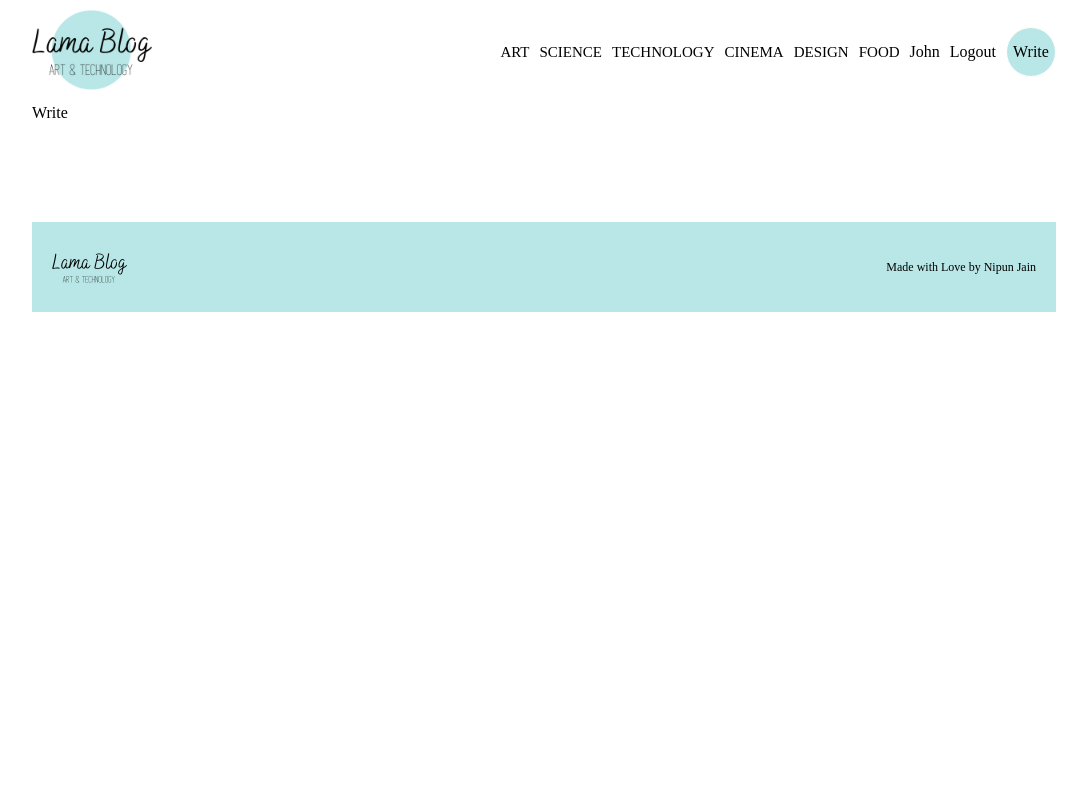
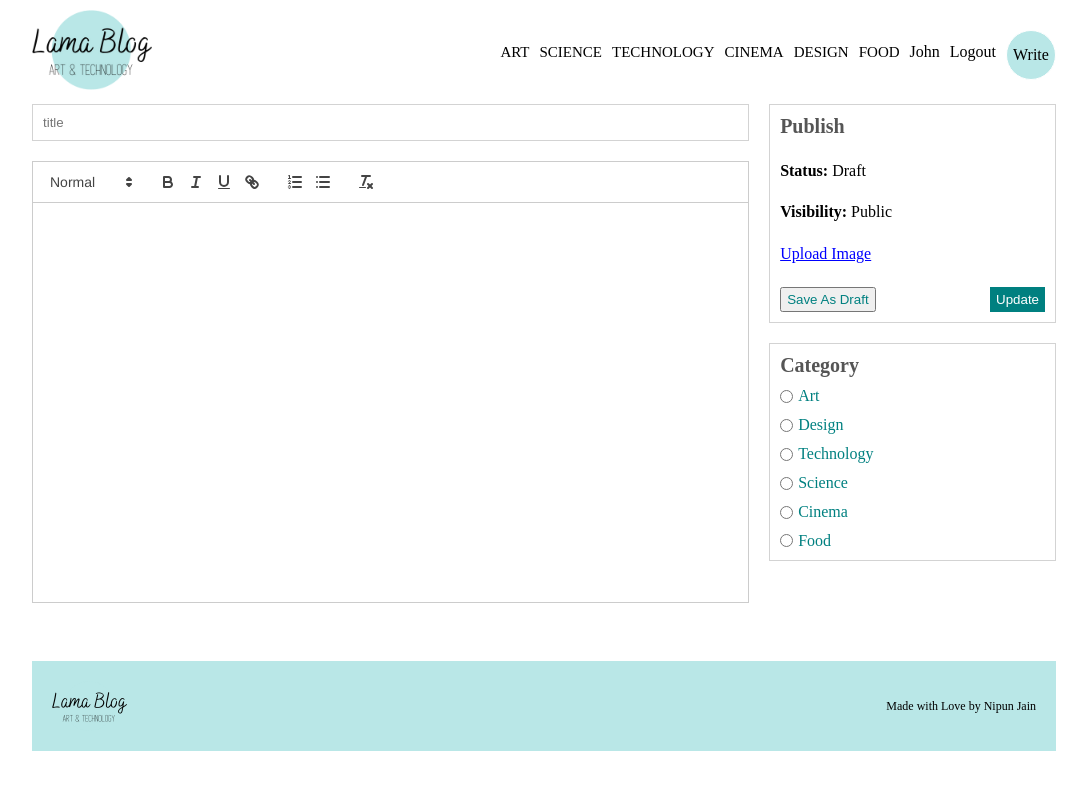
Before and after one commit to codenipun/Blog-App-Frontend, a React (Create React App) app: page /write in a window 1280 px wide. Shown: the top 790 px of the page, without its empty margins (96-1183 px from the left). Built offline with nearby package versions, Linux system fonts and the light colour scheme.

Commit message:
Write page done.

```diff
--- a/package.json
+++ b/package.json
@@ -8,6 +8,7 @@
     "@testing-library/user-event": "^13.5.0",
     "react": "^18.2.0",
     "react-dom": "^18.2.0",
+    "react-quill": "^2.0.0",
     "react-router-dom": "^6.22.3",
     "react-scripts": "5.0.1",
     "sass": "^1.75.0",
--- a/src/Components/Navbar/Navbar.jsx
+++ b/src/Components/Navbar/Navbar.jsx
@@ -7,9 +7,9 @@ const Navbar = () => {
   return (
     <div className='nav-bar'>
       <div className='container'>
-        <div className='logo'>
+        <Link className='logo'>
           <img src={Logo} alt=''></img>
-        </div>
+        </Link>
         <div className='links'>
           <Link className='link' to="/?cat=art">
             <h6>ART</h6>
@@ -31,7 +31,7 @@ const Navbar = () => {
           </Link>
           <span>John</span>
           <span>Logout</span>
-          <span className='write'>Write</span>
+          <Link to={'/write'} className='write'>Write</Link>
         </div>
       </div>
     </div>
--- a/src/Components/Navbar/navbar.scss
+++ b/src/Components/Navbar/navbar.scss
@@ -27,6 +27,8 @@
         .write{
             width: 48px;
             height: 48px;
+            text-decoration: none;
+            color: inherit;
             background-color: #B9E7E7;
             border-radius: 30px;
             display: flex;
--- a/src/Pages/Write/Write.jsx
+++ b/src/Pages/Write/Write.jsx
@@ -1,9 +1,73 @@
-import React from 'react'
+import React, { useState } from "react";
+import ReactQuill from "react-quill";
+import "react-quill/dist/quill.snow.css";
+
+import "./write.scss";
 
 const Write = () => {
+  const [value, setValue] = useState("");
+
   return (
-    <div>Write</div>
-  )
-}
+    <div className="write">
+      <div className="content">
+        <input type="text" placeholder="title" />
+        <div className="editorContainer">
+          <ReactQuill
+            className="editor"
+            theme="snow"
+            value={value}
+            onChange={setValue}
+          />
+        </div>
+      </div>
+      <div className="menu">
+        <div className="item">
+          <h1>Publish</h1>
+          <span>
+            <b>Status: </b> Draft
+          </span>
+          <span>
+            <b>Visibility: </b> Public
+          </span>
+          <input style={{ display: "none" }} type="file" name="" id="file" />
+          <label className="upload" htmlFor="file">
+            Upload Image
+          </label>
+          <div className="buttons">
+            <button>Save As Draft</button>
+            <button>Update</button>
+          </div>
+        </div>
+        <div className="item">
+          <h1>Category</h1>
+          <div className="cat">
+            <input type="radio" name="cat" value="art" id="art" />
+            <label htmlFor="art">Art</label>
+          </div>
+          <div className="cat">
+            <input type="radio" name="cat" value="design" id="design" />
+            <label htmlFor="design">Design</label>
+          </div>
+          <div className="cat">
+            <input type="radio" name="cat" value="technology" id="technology" />
+            <label htmlFor="technology">Technology</label>
+          </div>
+          <div className="cat">
+            <input type="radio" name="cat" value="science" id="science" />
+            <label htmlFor="science">Science</label>
+          </div>
+          <div className="cat">
+            <input type="radio" name="cat" value="cinema" id="cinema" />
+            <label htmlFor="cinema">Cinema</label>
+          </div>
+          <div className="cat">
+            <input type="radio" name="cat" value="food" id="food" />
+            <label htmlFor="food">Food</label>
+          </div>
+        </div>
+      </div>
+    </div>
+  );
+};
 
-export default Write
+export default Write;
--- /dev/null
+++ b/src/Pages/Write/write.scss
@@ -0,0 +1,75 @@
+.write {
+  margin-top: 5px;
+  display: flex;
+  gap: 20px;
+
+  .content {
+    flex: 5;
+    display: flex;
+    flex-direction: column;
+    gap: 20px;
+
+    >input{
+        padding: 10px;
+        border: 1px solid lightgray;
+    }
+
+    >.editorContainer{
+        height: 50vh;
+
+        >.editor{
+            height: 100%;
+            border: none;
+        }
+    }
+  }
+
+  .menu {
+    flex: 2;
+    display: flex;
+    flex-direction: column;
+    gap: 20px;
+
+    >.item{
+        padding: 10px;
+        border: 1px solid lightgray;
+        flex: 1;
+        display: flex;
+        flex-direction: column;
+        justify-content: space-between;
+
+        >.buttons{
+            display: flex;
+            justify-content: space-between;
+
+            :first-child{
+                cursor: pointer;
+                color: teal;
+                border: 1ps solid teal;
+                padding: 3px 5px;
+            }
+
+            :last-child{
+                cursor: pointer;
+                color: white;
+                background-color: teal;
+                border: 1px solid teal;
+                padding: 3px 5px;
+            }
+        }
+
+        .cat{
+            display: flex;
+            align-items: center;
+            gap: 5px;
+            color: teal;
+        }
+
+        >.upload{
+            cursor: pointer;
+            color: blue;
+            text-decoration: underline;
+        }
+    }
+  }
+}
```
Also changed, not shown: 1 other file (tests, documents, lock files or other folders).
